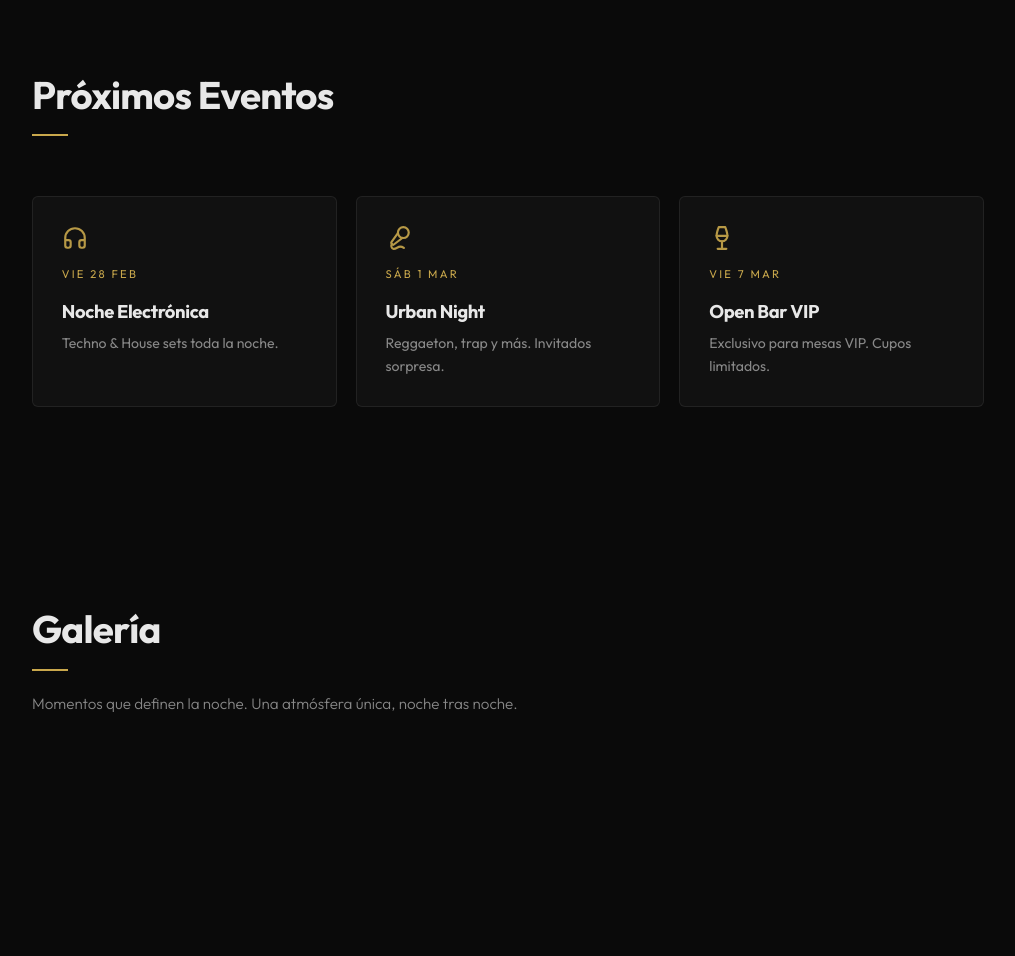
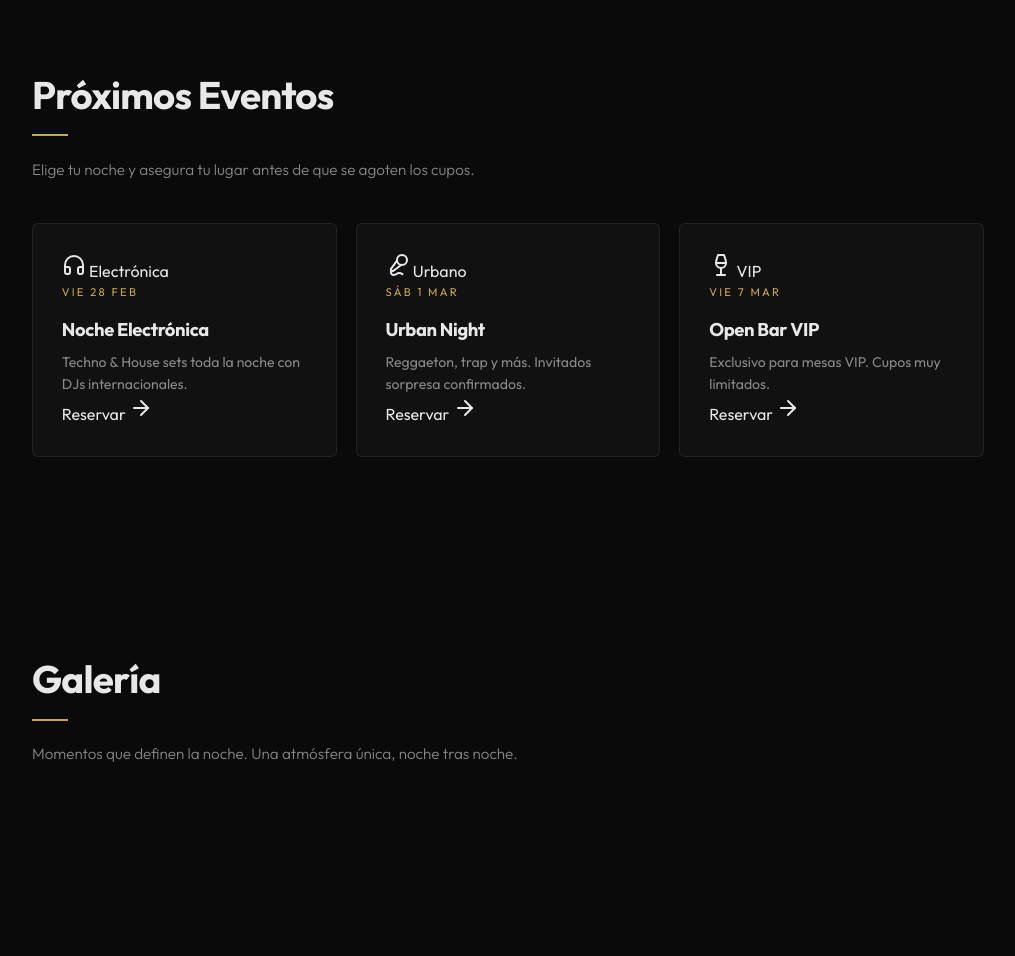
Before and after one commit to IngARodriguez/PageDistributedSystems, a plain HTML site: page index.html in a window 1280 px wide. Shown: the part 831-1787 px from the top of the page, without its empty margins (132-1147 px from the left). Drawn offline with nearby package versions, Linux system fonts and the light colour scheme.

Commit message:
feat: apartado de eventos actualizado (mas pequeño)

```diff
--- a/index.html
+++ b/index.html
@@ -48,25 +48,40 @@
     <section class="section events" id="events">
         <div class="container">
             <h2 class="section-title">Próximos Eventos</h2>
+            <p class="section-text" style="margin-bottom:2rem">Elige tu noche y asegura tu lugar antes de que se agoten
+                los cupos.</p>
             <div class="events-grid">
+
                 <div class="event-card">
-                    <i data-lucide="headphones" class="event-icon"></i>
-                    <span class="event-date">VIE 28 FEB</span>
+                    <div class="event-header">
+                        <span class="event-badge"><i data-lucide="headphones"></i> Electrónica</span>
+                        <span class="event-date">VIE 28 FEB</span>
+                    </div>
                     <h3>Noche Electrónica</h3>
-                    <p>Techno & House sets toda la noche.</p>
+                    <p>Techno &amp; House sets toda la noche con DJs internacionales.</p>
+                    <a href="#contact" class="event-cta">Reservar <i data-lucide="arrow-right"></i></a>
                 </div>
+
                 <div class="event-card">
-                    <i data-lucide="mic-2" class="event-icon"></i>
-                    <span class="event-date">SÁB 1 MAR</span>
+                    <div class="event-header">
+                        <span class="event-badge"><i data-lucide="mic-2"></i> Urbano</span>
+                        <span class="event-date">SÁB 1 MAR</span>
+                    </div>
                     <h3>Urban Night</h3>
-                    <p>Reggaeton, trap y más. Invitados sorpresa.</p>
+                    <p>Reggaeton, trap y más. Invitados sorpresa confirmados.</p>
+                    <a href="#contact" class="event-cta">Reservar <i data-lucide="arrow-right"></i></a>
                 </div>
+
                 <div class="event-card">
-                    <i data-lucide="wine" class="event-icon"></i>
-                    <span class="event-date">VIE 7 MAR</span>
+                    <div class="event-header">
+                        <span class="event-badge event-badge--vip"><i data-lucide="wine"></i> VIP</span>
+                        <span class="event-date">VIE 7 MAR</span>
+                    </div>
                     <h3>Open Bar VIP</h3>
-                    <p>Exclusivo para mesas VIP. Cupos limitados.</p>
+                    <p>Exclusivo para mesas VIP. Cupos muy limitados.</p>
+                    <a href="#contact" class="event-cta">Reservar <i data-lucide="arrow-right"></i></a>
                 </div>
+
             </div>
         </div>
     </section>
```
